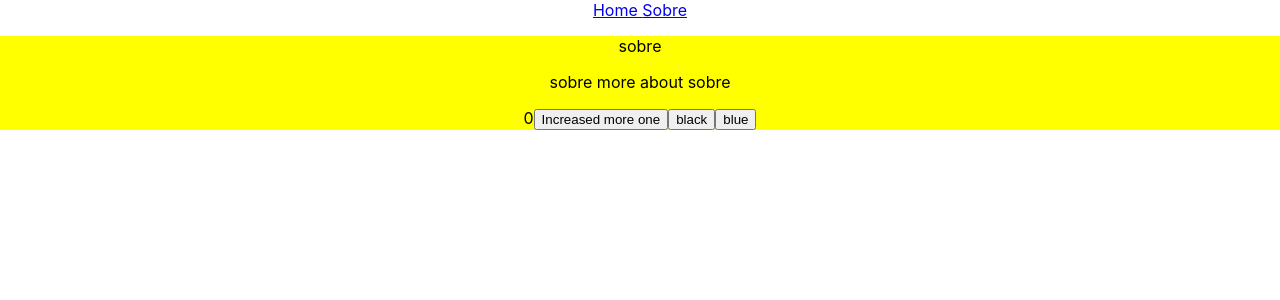
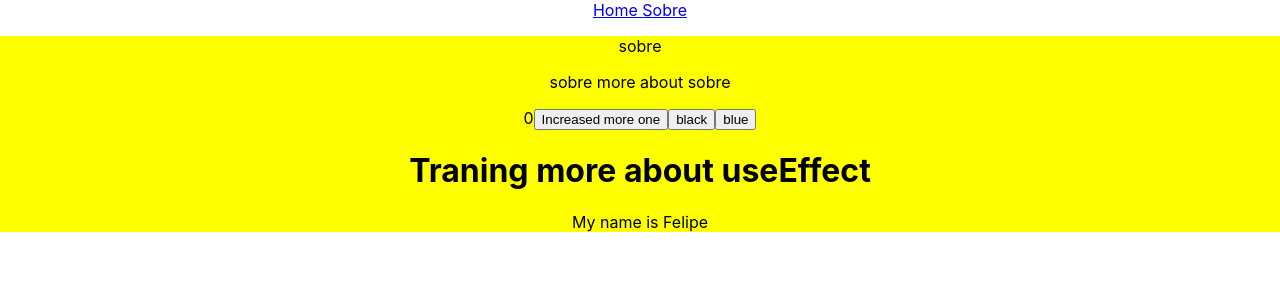
Before and after one commit to felipe-programador-18/ALL-about-Hoock, a React (Create React App) app in the folder allhoock/: page /sobre in a window 1280 px wide. Shown: the top 300 px of the page. Built offline with nearby package versions, Linux system fonts and the light colour scheme.

Commit message:
c20-adding component to do testing here page

```diff
--- a/allhoock/src/pages/sobre.js
+++ b/allhoock/src/pages/sobre.js
@@ -1,6 +1,7 @@
 import AddingSome from "../Componente/useeeffect"
 import { useVerify } from "../Personalitehook/useContext"
 import {useVerifyColor} from "../Personalitehook/useColors"
+import CreateMoreEffect from "../Componente/createAnotherUsereffect"
 
 
 const Sobre = ( ) => {
@@ -25,6 +26,8 @@ const Sobre = ( ) => {
      <button onClick={ () =>  AnotherColor("BLACK") } >black</button>
      <button onClick={ () =>  AnotherColor("BLUE") } >blue</button>
 
+     <CreateMoreEffect/>
+
       </div>
     </>)
 }
```
